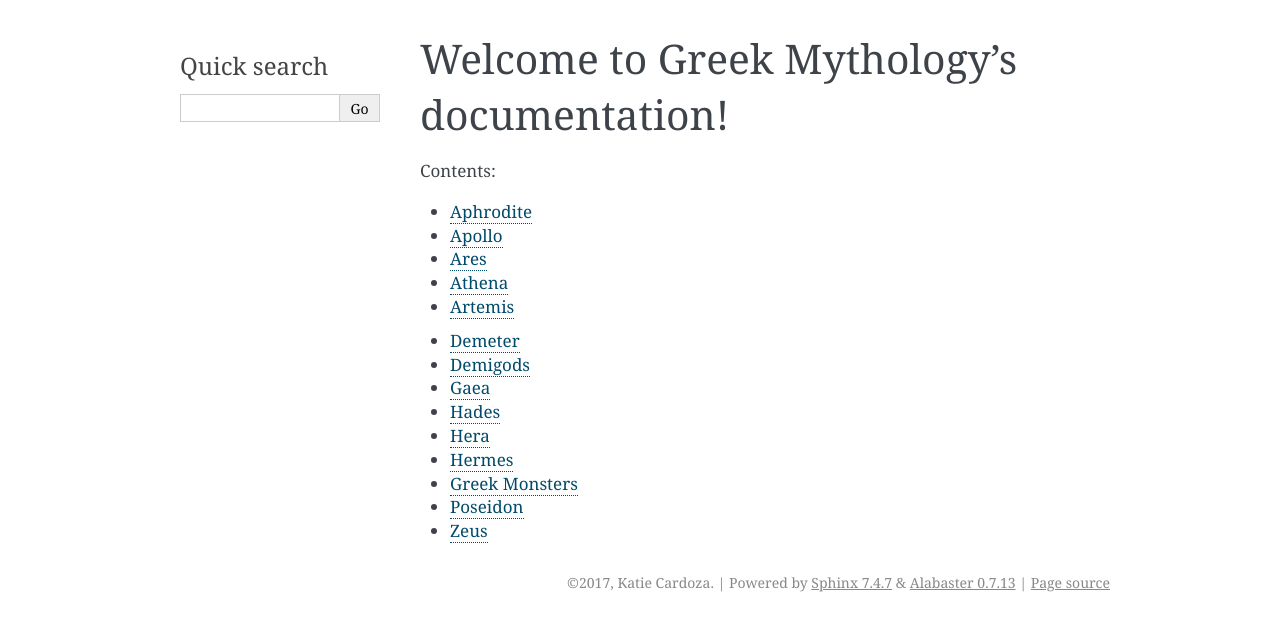
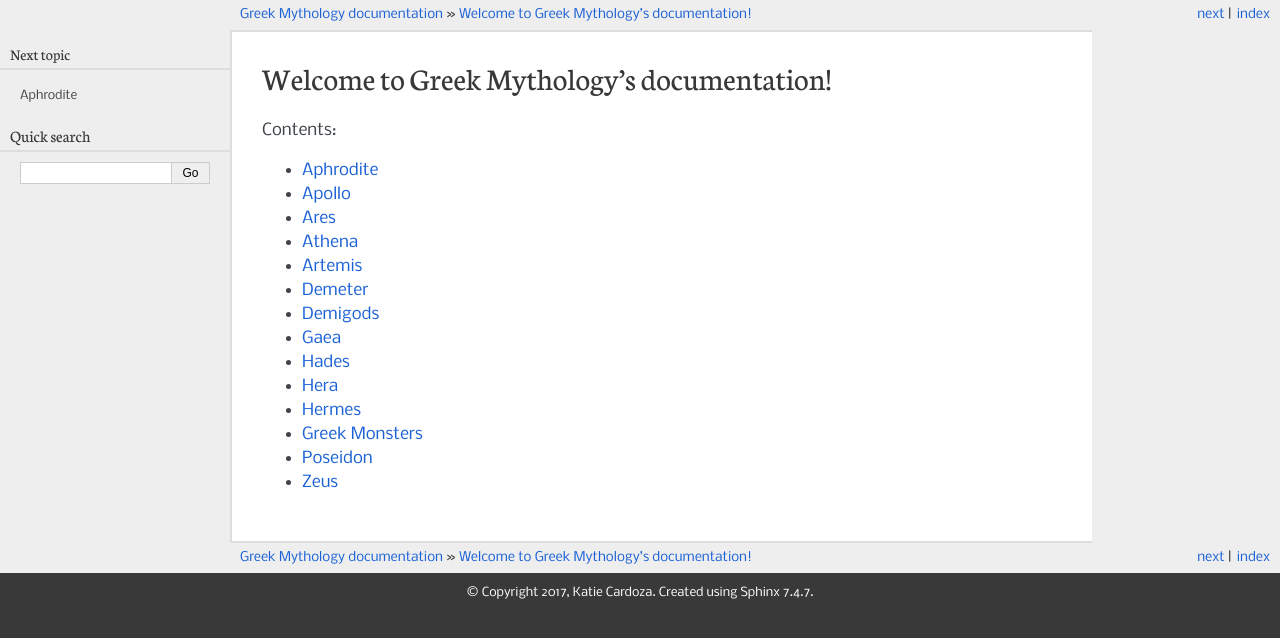
Before and after one commit to KatieCardoza/greek_mythology_HJKW, a Sphinx documentation site: the page built from Greek Mythology/source/index.rst, in a window 1280 px wide. Shown: the top 638 px of the page. Built offline with Sphinx 7.4.7, drawn with Linux system fonts in a browser that asks for light colours.

Commit message:
Tried a new theme- pyramid

```diff
--- a/Greek Mythology/source/conf.py
+++ b/Greek Mythology/source/conf.py
@@ -84,7 +84,7 @@ todo_include_todos = False
 # The theme to use for HTML and HTML Help pages.  See the documentation for
 # a list of builtin themes.
 #
-html_theme = 'alabaster'
+html_theme = 'pyramid'
 
 # Theme options are theme-specific and customize the look and feel of a theme
 # further.  For a list of options available for each theme, see the
```
